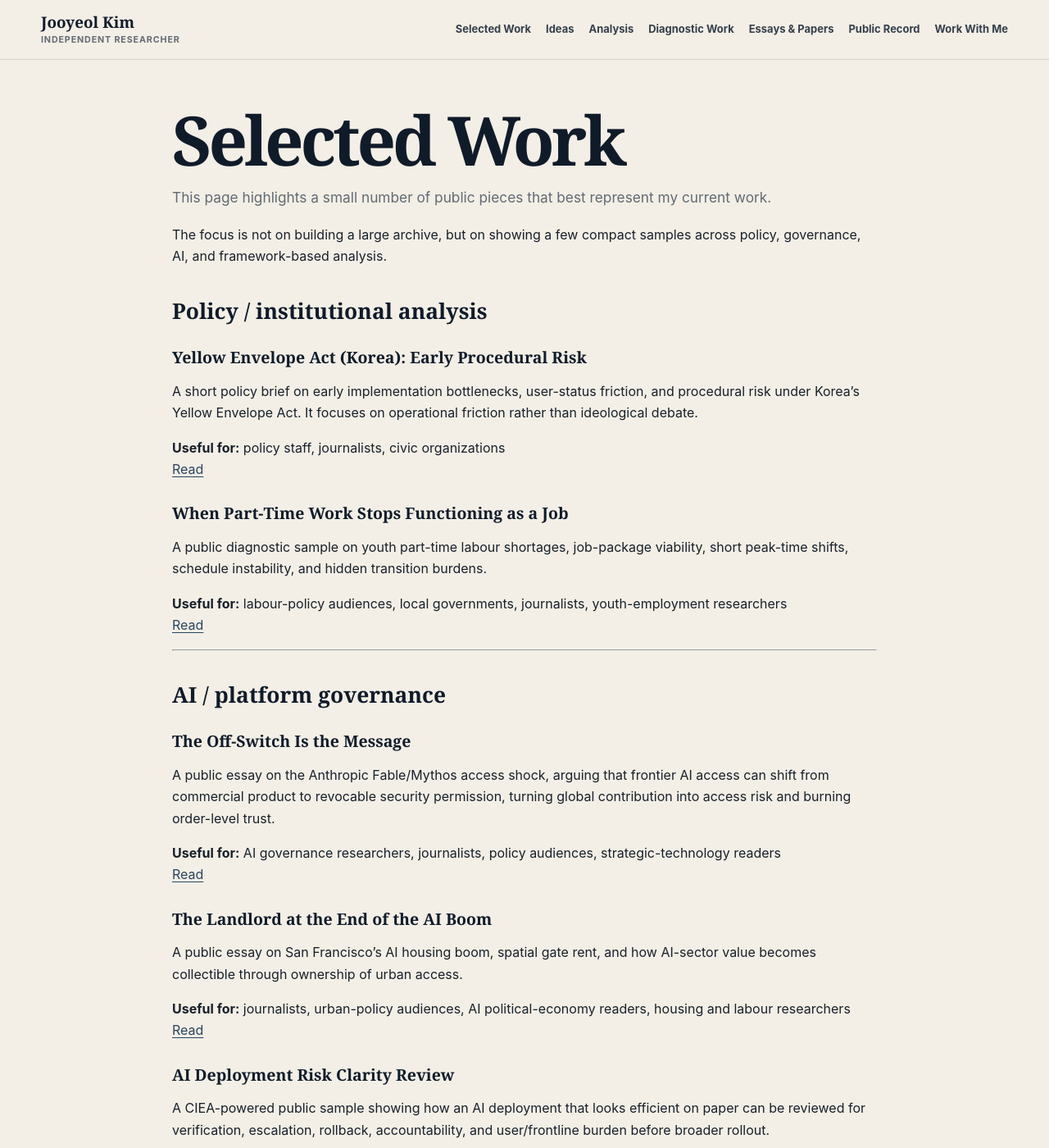
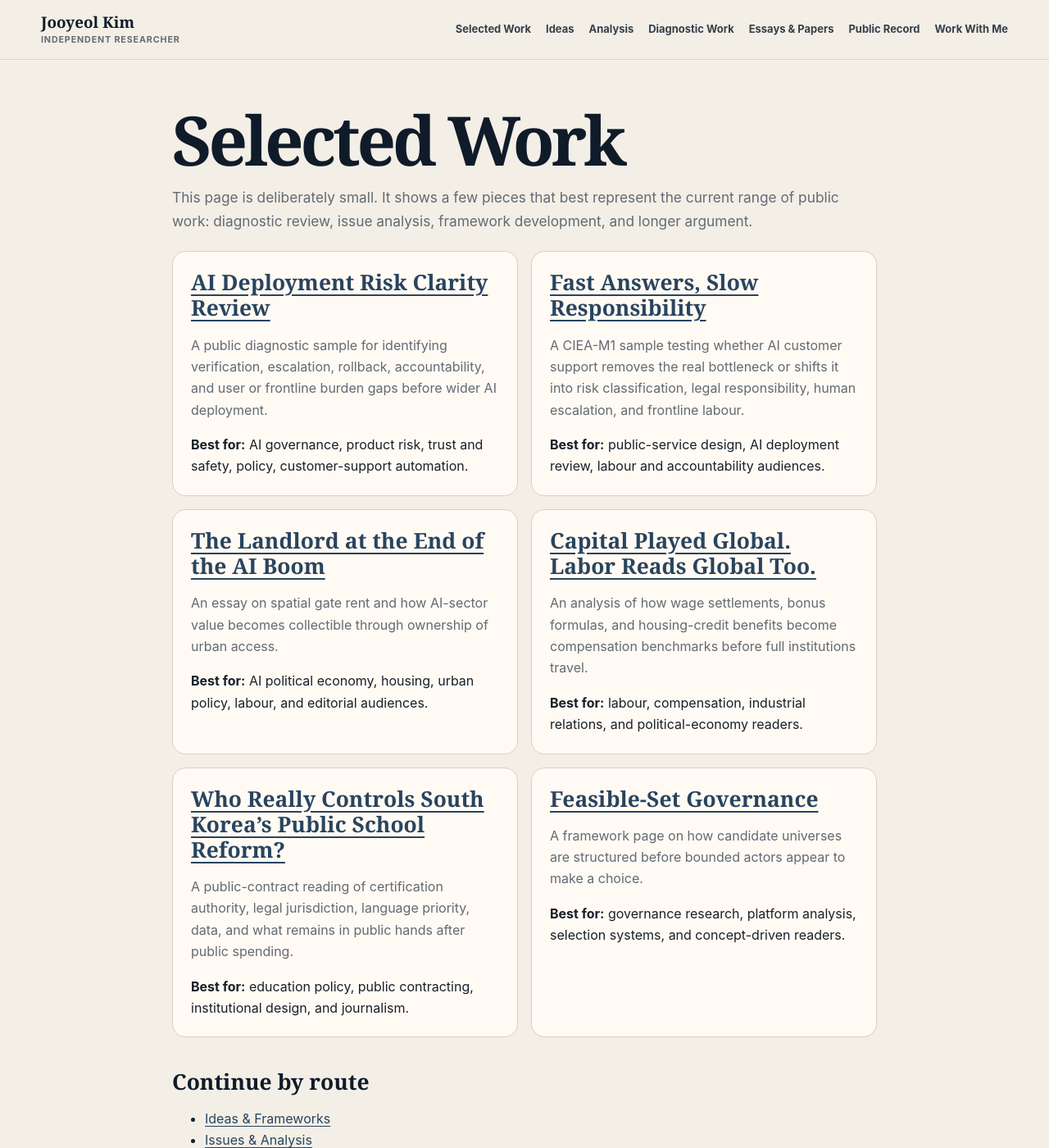
Before and after one commit to jooyeolkim1990/jooyeolkim1990.github.io, a Jekyll site: the page built from selected-work.md, in a window 1280 px wide and 1400 px high. Shown: the whole window at 82% size. Built offline with Jekyll 4.4.1, drawn with Linux system fonts in a browser that asks for light colours; our own code applies the rules of GitHub Pages for plain Markdown files; some of the changed text lies outside the part shown.

Commit message:
Curate selected work for the new public structure

```diff
--- a/selected-work.md
+++ b/selected-work.md
@@ -1,117 +1,55 @@
+---
+title: Selected Work
+description: A compact selection of public analytical work by Jooyeol Kim.
+---
+
 # Selected Work
 
-This page highlights a small number of public pieces that best represent my current work.
+This page is deliberately small. It shows a few pieces that best represent the current range of public work: diagnostic review, issue analysis, framework development, and longer argument.
 
-The focus is not on building a large archive, but on showing a few compact samples across policy, governance, AI, and framework-based analysis.
+<div class="index-grid">
+  <div class="index-item">
+    <h2><a href="ciea/samples/ai-deployment-risk-clarity-review.html">AI Deployment Risk Clarity Review</a></h2>
+    <p>A public diagnostic sample for identifying verification, escalation, rollback, accountability, and user or frontline burden gaps before wider AI deployment.</p>
+    <strong>Best for:</strong> AI governance, product risk, trust and safety, policy, customer-support automation.
+  </div>
 
-## Policy / institutional analysis
+  <div class="index-item">
+    <h2><a href="ciea/cases/ai-customer-support-korea.html">Fast Answers, Slow Responsibility</a></h2>
+    <p>A CIEA-M1 sample testing whether AI customer support removes the real bottleneck or shifts it into risk classification, legal responsibility, human escalation, and frontline labour.</p>
+    <strong>Best for:</strong> public-service design, AI deployment review, labour and accountability audiences.
+  </div>
 
-### Yellow Envelope Act (Korea): Early Procedural Risk
-A short policy brief on early implementation bottlenecks, user-status friction, and procedural risk under Korea’s Yellow Envelope Act. It focuses on operational friction rather than ideological debate.
+  <div class="index-item">
+    <h2><a href="essays/2026-07-02-the-landlord-at-the-end-of-the-ai-boom.html">The Landlord at the End of the AI Boom</a></h2>
+    <p>An essay on spatial gate rent and how AI-sector value becomes collectible through ownership of urban access.</p>
+    <strong>Best for:</strong> AI political economy, housing, urban policy, labour, and editorial audiences.
+  </div>
 
-**Useful for:** policy staff, journalists, civic organizations
-[Read](briefs/policy/yellow-envelope-act-procedural-risk.md)
+  <div class="index-item">
+    <h2><a href="briefs/labour/2026-06-03-capital-played-global-labor-reads-global-too.html">Capital Played Global. Labor Reads Global Too.</a></h2>
+    <p>An analysis of how wage settlements, bonus formulas, and housing-credit benefits become compensation benchmarks before full institutions travel.</p>
+    <strong>Best for:</strong> labour, compensation, industrial relations, and political-economy readers.
+  </div>
 
-### When Part-Time Work Stops Functioning as a Job
-A public diagnostic sample on youth part-time labour shortages, job-package viability, short peak-time shifts, schedule instability, and hidden transition burdens.
+  <div class="index-item">
+    <h2><a href="briefs/governance/2026-06-26-ib-public-contract-geneva.html">Who Really Controls South Korea’s Public School Reform?</a></h2>
+    <p>A public-contract reading of certification authority, legal jurisdiction, language priority, data, and what remains in public hands after public spending.</p>
+    <strong>Best for:</strong> education policy, public contracting, institutional design, and journalism.
+  </div>
 
-**Useful for:** labour-policy audiences, local governments, journalists, youth-employment researchers
-[Read](briefs/labour/youth-part-time-job-package-collapse.md)
+  <div class="index-item">
+    <h2><a href="frameworks/feasible-set-governance.html">Feasible-Set Governance</a></h2>
+    <p>A framework page on how candidate universes are structured before bounded actors appear to make a choice.</p>
+    <strong>Best for:</strong> governance research, platform analysis, selection systems, and concept-driven readers.
+  </div>
+</div>
 
----
+## Continue by route
 
-## AI / platform governance
-
-### The Off-Switch Is the Message
-A public essay on the Anthropic Fable/Mythos access shock, arguing that frontier AI access can shift from commercial product to revocable security permission, turning global contribution into access risk and burning order-level trust.
-
-**Useful for:** AI governance researchers, journalists, policy audiences, strategic-technology readers
-[Read](essays/2026-06-16-the-off-switch-is-the-message.md)
-
-### The Landlord at the End of the AI Boom
-A public essay on San Francisco’s AI housing boom, spatial gate rent, and how AI-sector value becomes collectible through ownership of urban access.
-
-**Useful for:** journalists, urban-policy audiences, AI political-economy readers, housing and labour researchers
-[Read](essays/2026-07-02-the-landlord-at-the-end-of-the-ai-boom.md)
-
-### AI Deployment Risk Clarity Review
-A CIEA-powered public sample showing how an AI deployment that looks efficient on paper can be reviewed for verification, escalation, rollback, accountability, and user/frontline burden before broader rollout.
-
-**Useful for:** AI governance, product-risk, customer-support automation, trust-and-safety, policy audiences
-[Read](ciea/samples/ai-deployment-risk-clarity-review.md)
-
-### Fast Answers, Slow Responsibility
-A CIEA-M1 public sample testing whether AI customer support removes the real bottleneck or shifts it into risk classification, legal responsibility, human escalation, and frontline emotional labor.
-
-**Useful for:** AI governance, public-service design, customer-support automation, policy audiences
-[Read](ciea/cases/ai-customer-support-korea.md)
-
-### CIEA Automation Quality Audit Extension
-A CIEA patch for auditing AI automation claims through output quality, warranty gap, verification burden, rollback cost, and accountability collateral.
-
-**Useful for:** AI governance, product-risk, enterprise automation, legal / trust-and-safety audiences
-[Read](ciea/automation-quality-audit.md)
-
-
-### AI After Leakage: Three Order Scenarios
-A public analytical note on post-diffusion order after frontier-model leakage. The note asks what kind of order emerges after partial diffusion rather than assuming that containment is the only meaningful question.
-
-**Useful for:** AI governance audiences, research teams, journalists
-[Read](briefs/ai-governance/ai-after-leakage.md)
-
-
-### When Systems Stop Absorbing Their Own Risk
-A public essay arguing that what is often framed as “tech backlash” is better understood as a politics of displaced accountability: visible anger produced when systems make consequential decisions while pushing responsibility out of reach.
-
-**Useful for:** journalists, editors, governance audiences, political-economy readers
-[Read](cases/systems-risk-absorption.md)
-
-
-### AI Safety Rhetoric: Self-Binding or Blame Shield?
-A governance-oriented note on whether frontier AI companies’ public safety language actually descends into access rules, operational constraints, and responsibility-bearing commitments.
-
-**Useful for:** governance researchers, journalists, policy audiences
-[Read](briefs/ai-governance/ai-safety-rhetoric.md)
-
-
-### Moral AI, Gated Access
-A case essay and companion tracking note on Anthropic’s moral branding, elastic consumer access, usage-limit opacity, and partner-gated frontier capability.
-
-**Useful for:** AI governance researchers, journalists, policy audiences
-[Read essay](cases/anthropic-moral-ai-gated-access.md) · [Open tracking note](log/2026-04-26-anthropic-access-structure-tracking.md)
-
----
-
-## AI governance / authority review
-
-### Agentic AI Authority Cutoff Review
-A governance review for deciding when an AI system should remain read-only, stay gated, or be frozen before authority expansion. It is built around delegated authority, irreversible actions, shutdown tiers, containment, and accountability binding.
-
-**Useful for:** governance, legal, trust and safety, product-risk audiences
-[Read](tools/agentic-ai/authority-cutoff-review.md)
-
----
-
-## Framework-based work
-
-### Feasible-Set Governance: Framework Overview
-A framework page on how candidate sets are structured before choice begins. It shifts analysis upstream from final decision to the governance of the candidate universe itself.
-
-**Useful for:** research teams, governance audiences, concept-driven readers
-[Read](frameworks/feasible-set-governance.md)
-
-## AI product risk / governance
-
-### When Child-Facing AI Stops Being “Just a Toy”
-A governance and product-risk review for child-facing conversational systems, AI-enabled toys, and companion-style interactive products. It focuses on classification gap, companion drift, child-specific vulnerability, and product-liability exposure.
-
-**Useful for:** product, legal, governance, and trust-and-safety audiences
-[Read](briefs/ai-governance/child-facing-ai-risk.md)
-
----
-
-## More
-
-For a broader list of public pages, see [Work](work.md).
-For accepted presentations and public identifiers, see [Public Record](cv.md).
-For collaboration or commissioned-brief inquiries, see [Work With Me](work-with-me.md).
+- [Ideas & Frameworks](ideas/)
+- [Issues & Analysis](analysis/)
+- [Diagnostic Work](diagnostics/)
+- [Essays & Papers](essays/)
+- [Public Record](cv.html)
+- [Work With Me](work-with-me.html)
```
